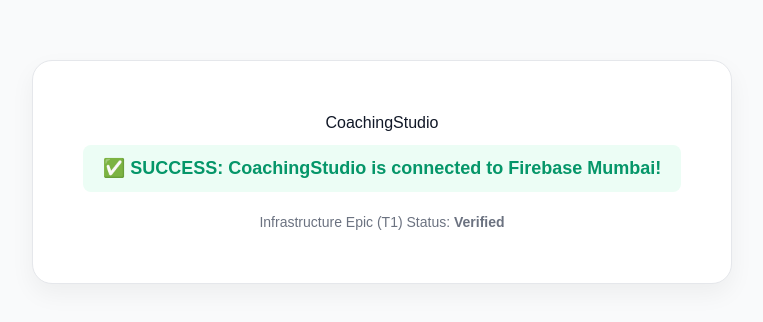
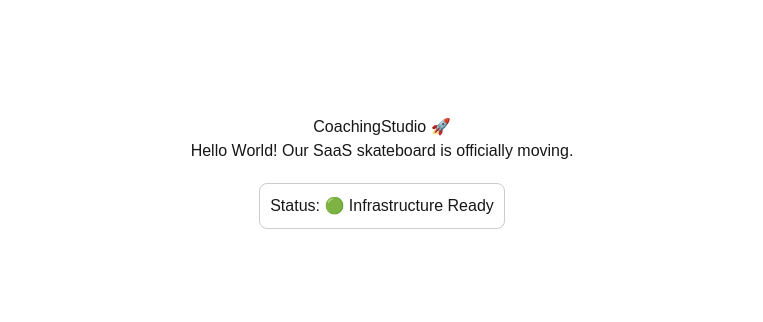
Before and after one commit to dineshkwadhwani/StudioVerse, a Next.js app: page / in a window 1280 px wide. Shown: the part 228-550 px from the top of the page, without its empty margins (258-1021 px from the left). Built offline with nearby package versions, Linux system fonts and the light colour scheme; no server answers; the database is empty.

Commit message:
feat: hello world for coaching studio

```diff
--- /dev/null
+++ b/src/app/page-database-test.tsx
@@ -0,0 +1,60 @@
+'use client';
+import { db } from "@/services/firebase";
+import { useEffect, useState } from "react";
+import { collection, getDocs, limit, query } from "firebase/firestore";
+
+export default function HandshakeTest() {
+  const [status, setStatus] = useState("📡 Initializing Handshake...");
+
+  useEffect(() => {
+    async function checkConnection() {
+      try {
+        // We try to "peek" at a collection to test the connection
+        const q = query(collection(db, "connection_test"), limit(1));
+        await getDocs(q);
+        setStatus("✅ SUCCESS: CoachingStudio is connected to Firebase Mumbai!");
+      } catch (error: any) {
+        console.error("Firebase Error:", error);
+        setStatus(`❌ CONNECTION FAILED: ${error.message}`);
+      }
+    }
+    checkConnection();
+  }, []);
+
+  return (
+    <main style={{
+      display: 'flex',
+      flexDirection: 'column',
+      justifyContent: 'center',
+      alignItems: 'center',
+      height: '100vh',
+      backgroundColor: '#f9fafb',
+      fontFamily: 'sans-serif'
+    }}>
+      <div style={{
+        textAlign: 'center',
+        backgroundColor: 'white',
+        padding: '50px',
+        borderRadius: '20px',
+        boxShadow: '0 10px 25px rgba(0,0,0,0.05)',
+        border: '1px solid #e5e7eb'
+      }}>
+        <h1 style={{ color: '#111827', marginBottom: '10px' }}>CoachingStudio</h1>
+        <p style={{
+          fontSize: '18px',
+          fontWeight: '600',
+          color: status.includes('✅') ? '#059669' : '#dc2626',
+          padding: '10px 20px',
+          borderRadius: '8px',
+          backgroundColor: status.includes('✅') ? '#ecfdf5' : '#fef2f2',
+          display: 'inline-block'
+        }}>
+          {status}
+        </p>
+        <p style={{ color: '#6b7280', marginTop: '20px', fontSize: '14px' }}>
+          Infrastructure Epic (T1) Status: <strong>Verified</strong>
+        </p>
+      </div>
+    </main>
+  );
+}
--- a/src/app/page.tsx
+++ b/src/app/page.tsx
@@ -1,59 +1,17 @@
-'use client';
-import { db } from "@/services/firebase";
-import { useEffect, useState } from "react";
-import { collection, getDocs, limit, query } from "firebase/firestore";
-
-export default function HandshakeTest() {
-  const [status, setStatus] = useState("📡 Initializing Handshake...");
-
-  useEffect(() => {
-    async function checkConnection() {
-      try {
-        // We try to "peek" at a collection to test the connection
-        const q = query(collection(db, "connection_test"), limit(1));
-        await getDocs(q);
-        setStatus("✅ SUCCESS: CoachingStudio is connected to Firebase Mumbai!");
-      } catch (error: any) {
-        console.error("Firebase Error:", error);
-        setStatus(`❌ CONNECTION FAILED: ${error.message}`);
-      }
-    }
-    checkConnection();
-  }, []);
-
+export default function Home() {
   return (
     <main style={{
       display: 'flex',
       flexDirection: 'column',
+      alignItems: 'center',
       justifyContent: 'center',
-      alignItems: 'center',
       height: '100vh',
-      backgroundColor: '#f9fafb',
       fontFamily: 'sans-serif'
     }}>
-      <div style={{
-        textAlign: 'center',
-        backgroundColor: 'white',
-        padding: '50px',
-        borderRadius: '20px',
-        boxShadow: '0 10px 25px rgba(0,0,0,0.05)',
-        border: '1px solid #e5e7eb'
-      }}>
-        <h1 style={{ color: '#111827', marginBottom: '10px' }}>CoachingStudio</h1>
-        <p style={{
-          fontSize: '18px',
-          fontWeight: '600',
-          color: status.includes('✅') ? '#059669' : '#dc2626',
-          padding: '10px 20px',
-          borderRadius: '8px',
-          backgroundColor: status.includes('✅') ? '#ecfdf5' : '#fef2f2',
-          display: 'inline-block'
-        }}>
-          {status}
-        </p>
-        <p style={{ color: '#6b7280', marginTop: '20px', fontSize: '14px' }}>
-          Infrastructure Epic (T1) Status: <strong>Verified</strong>
-        </p>
+      <h1>CoachingStudio 🚀</h1>
+      <p>Hello World! Our SaaS skateboard is officially moving.</p>
+      <div style={{ marginTop: '20px', padding: '10px', border: '1px solid #ccc', borderRadius: '8px' }}>
+        Status: 🟢 Infrastructure Ready
       </div>
     </main>
   );
```
